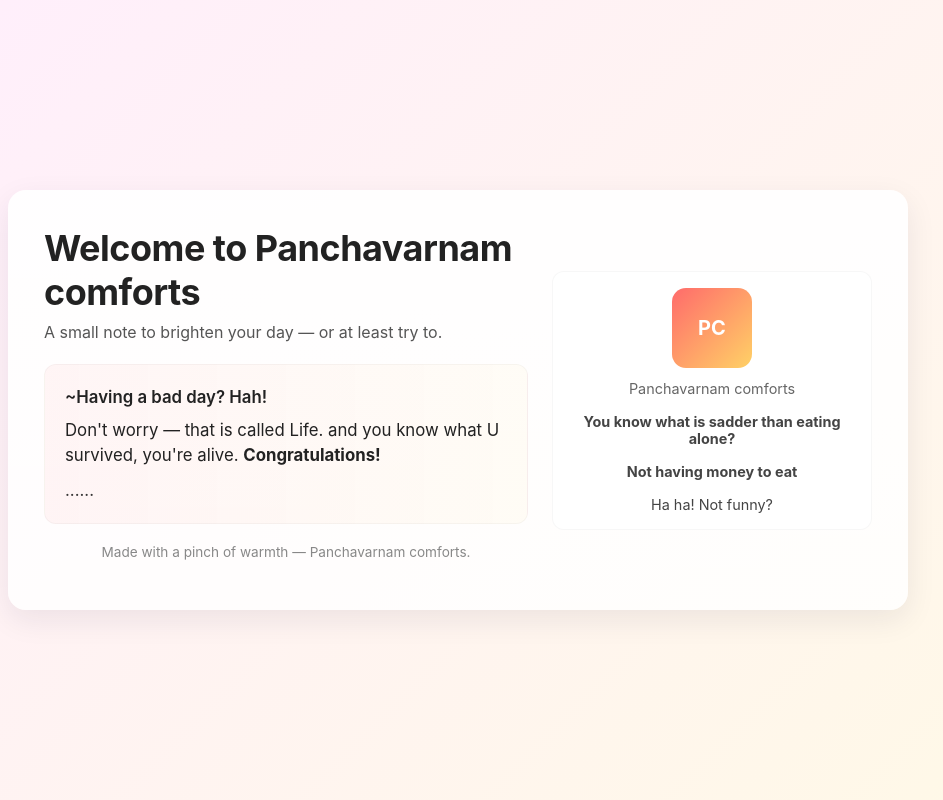
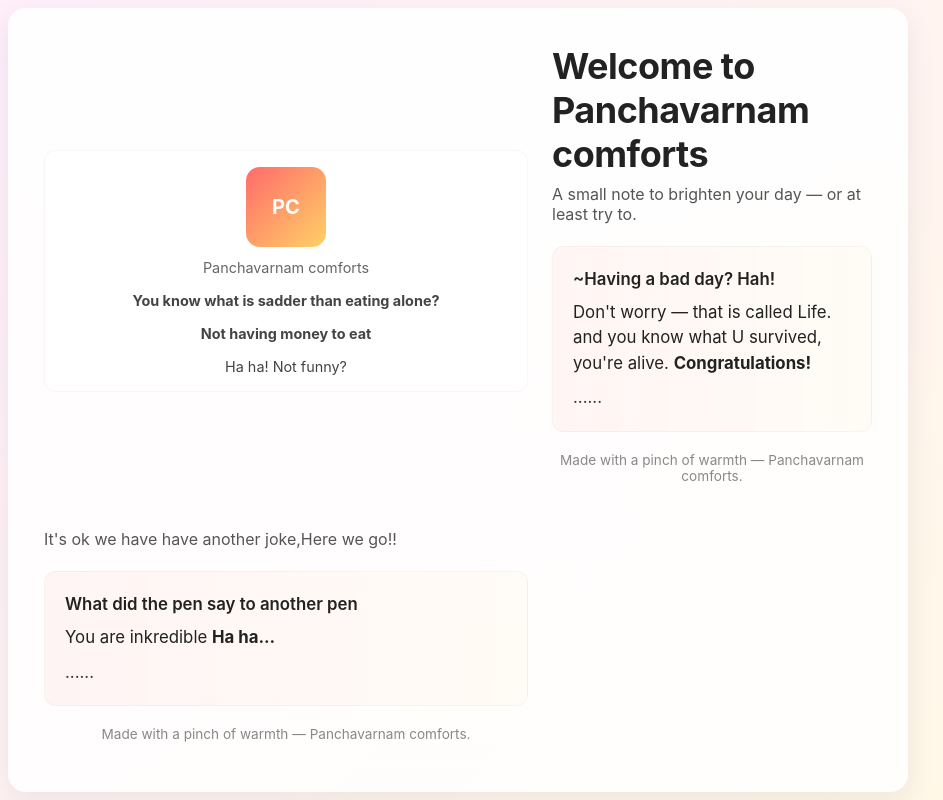
Before and after one commit to nselvanayahi-sketch/Experimental, a plain HTML site: page index.html in a window 1280 px wide. Shown: the whole page, without its empty margins (182-1125 px from the left). Drawn offline with Linux system fonts and the light colour scheme.

Commit message:
Update index.html
Added another joke

```diff
--- a/index.html
+++ b/index.html
@@ -37,6 +37,13 @@
 </head>
 <body>
   <main class="container" role="main" aria-labelledby="pageTitle">
+  <aside class="side" aria-label="branding">
+      <div class="logo">PC</div>
+      <div class="small">Panchavarnam comforts</div>
+      <div style="margin-top:1rem;font-size:.9rem;color:#444;text-align:center"><strong>You know what is sadder than eating alone?</strong></div>
+	  <div style="margin-top:1rem;font-size:.9rem;color:#444;text-align:center"><strong>Not having money to eat</strong></div>
+	  <div style="margin-top:1rem;font-size:.9rem;color:#444;text-align:center">Ha ha! Not funny?</div>
+    </aside>
     <section>
       <h1 id="pageTitle">Welcome to <strong>Panchavarnam comforts</strong></h1>
       <p class="subtitle">A small note to brighten your day — or at least try to.</p>
@@ -49,14 +56,19 @@
 
       <p class="footer">Made with a pinch of warmth — Panchavarnam comforts.</p>
     </section>
+	<section>
+      <p class="subtitle">It's ok we have have another joke,Here we go!!</p>
 
-    <aside class="side" aria-label="branding">
-      <div class="logo">PC</div>
-      <div class="small">Panchavarnam comforts</div>
-      <div style="margin-top:1rem;font-size:.9rem;color:#444;text-align:center"><strong>You know what is sadder than eating alone?</strong></div>
-	  <div style="margin-top:1rem;font-size:.9rem;color:#444;text-align:center"><strong>Not having money to eat</strong></div>
-	  <div style="margin-top:1rem;font-size:.9rem;color:#444;text-align:center">Ha ha! Not funny?</div>
-    </aside>
+      <div class="quote" aria-live="polite">
+        <p style="margin:0;font-weight:600">What did the pen say to another pen</p>
+        <p style="margin:.5rem 0 0 0">You are inkredible <strong>Ha ha...</strong></p>
+        <p style="margin:.6rem 0 0 0;opacity:.9">......</p>
+      </div>
+
+      <p class="footer">Made with a pinch of warmth — Panchavarnam comforts.</p>
+    </section>
+
+
   </main>
 </body>
 </html>
```
